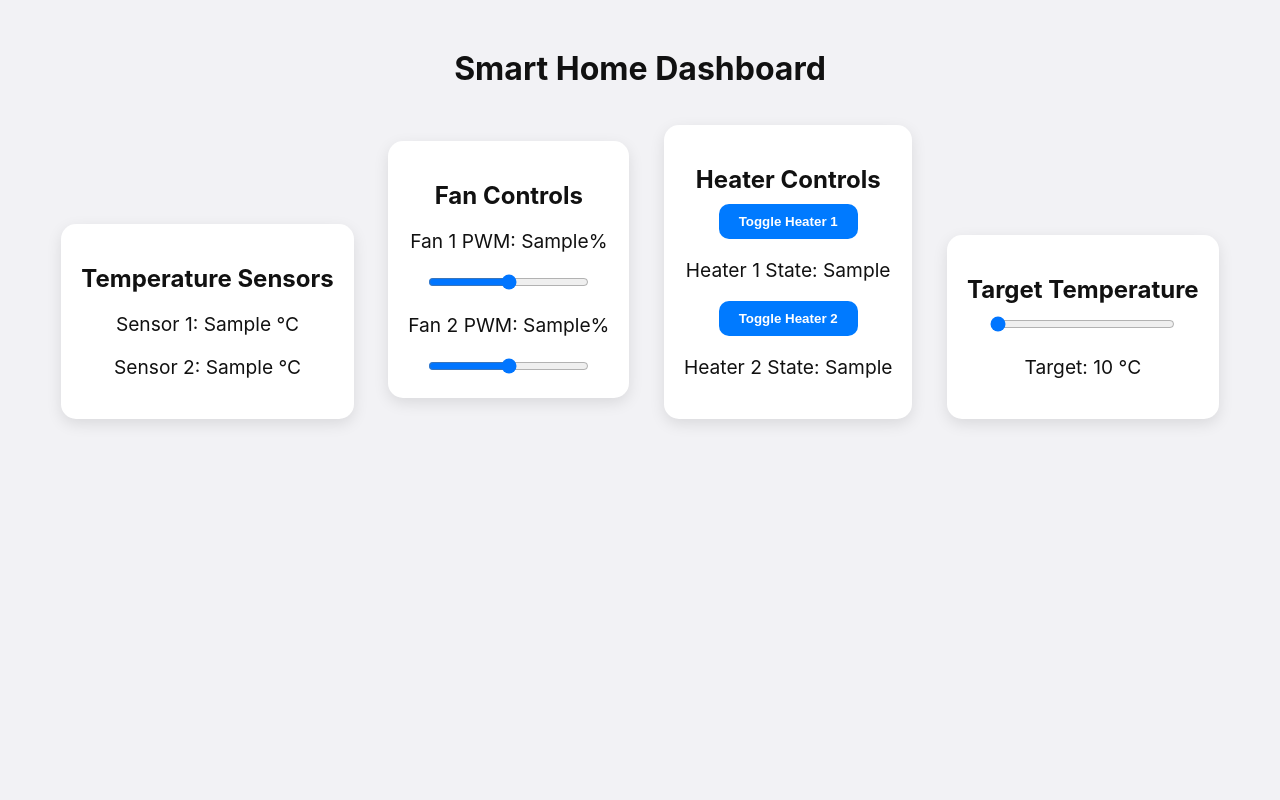
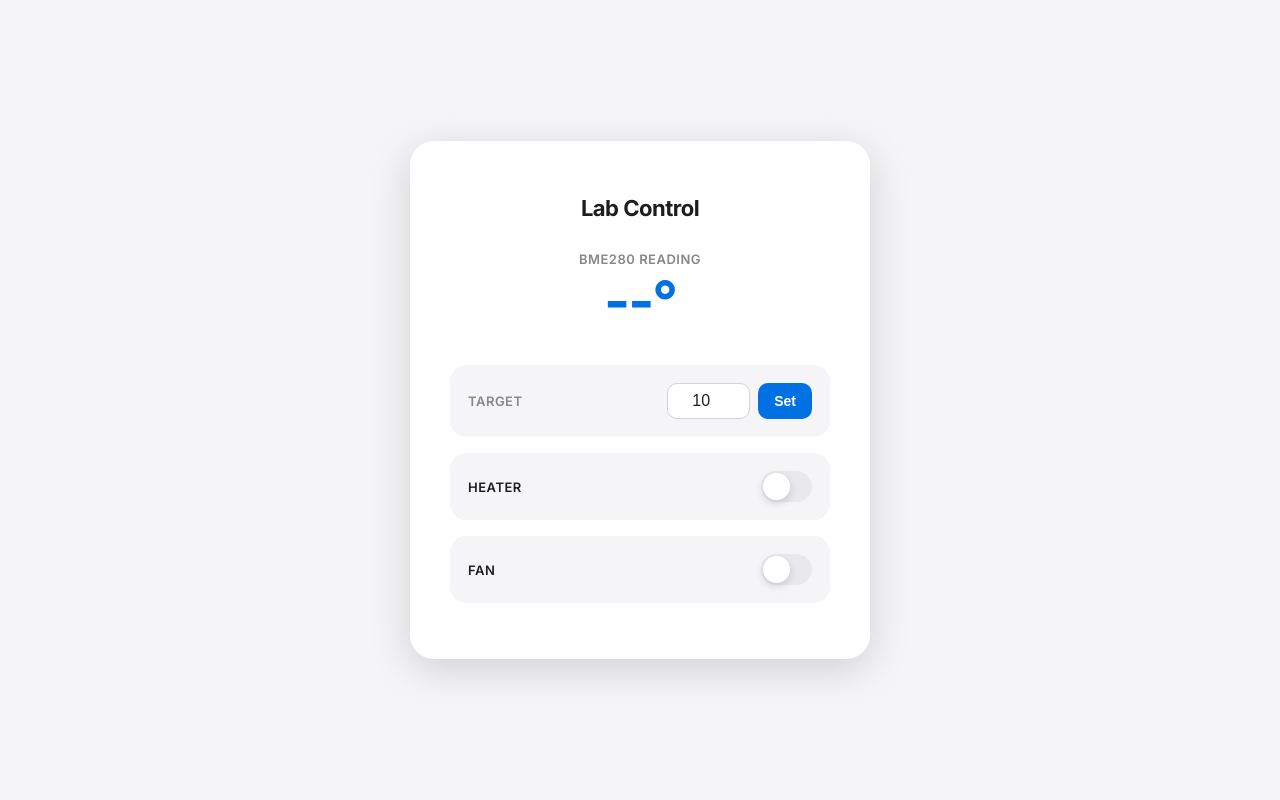
Before and after one commit to vincent331/raspi-smarthome, a Flask app: template code/templates/dashboard.html in a window 1280 px wide. Run offline with Flask 3, Linux system fonts and the light colour scheme; the template is opened without the code that fills it: most values are stand-ins (such as "Sample title", 1, 10 or a date in 2020).

Commit message:
changed the UI to look more aesthetic

```diff
--- a/code/templates/dashboard.html
+++ b/code/templates/dashboard.html
@@ -2,120 +2,241 @@
 <html lang="en">
 <head>
     <meta charset="UTF-8">
-    <title>Smart Home Dashboard</title>
+    <meta name="viewport" content="width=device-width, initial-scale=1.0">
+    <title>Experiment Control</title>
+    <link href="https://fonts.googleapis.com/css2?family=Inter:wght@400;500;600;700&display=swap" rel="stylesheet">
     <style>
+        :root {
+            --bg-color: #F5F5F7;
+            --card-bg: #ffffff;
+            --text-main: #1D1D1F;
+            --text-secondary: #86868B;
+            --accent: #0071E3;
+            --card-inner: #F5F5F7;
+            --input-border: #D2D2D7;
+        }
+
+        /* Dark Mode Colors */
+        @media (prefers-color-scheme: dark) {
+            :root {
+                --bg-color: #000000;
+                --card-bg: #1C1C1E;
+                --text-main: #F5F5F7;
+                --text-secondary: #A1A1A6;
+                --accent: #0A84FF;
+                --card-inner: #2C2C2E;
+                --input-border: #48484A;
+            }
+        }
+
         body {
-            font-family: -apple-system, BlinkMacSystemFont, "Helvetica Neue", sans-serif;
-            background: #f2f2f5;
-            color: #111;
+            font-family: 'Inter', -apple-system, sans-serif;
+            background-color: var(--bg-color);
+            color: var(--text-main);
+            display: flex;
+            justify-content: center;
+            align-items: center;
+            min-height: 100vh;
+            margin: 0;
+            transition: background-color 0.3s ease;
+        }
+
+        .container {
+            background-color: var(--card-bg);
+            border-radius: 24px;
+            box-shadow: 0 10px 40px rgba(0,0,0,0.15);
+            padding: 40px;
+            width: 100%;
+            max-width: 380px;
+            transition: background-color 0.3s ease;
+        }
+
+        h1 {
+            font-size: 22px;
+            font-weight: 700;
             text-align: center;
-            padding: 20px;
+            margin-bottom: 30px;
+            letter-spacing: -0.5px;
         }
 
         .card {
-            display: inline-block;
-            background: white;
-            padding: 20px;
-            margin: 15px;
-            border-radius: 15px;
-            box-shadow: 0px 5px 15px rgba(0,0,0,0.1);
-            min-width: 200px;
+            background-color: var(--card-inner);
+            border-radius: 16px;
+            padding: 18px;
+            margin-bottom: 16px;
+            display: flex;
+            justify-content: space-between;
+            align-items: center;
         }
 
-        h2 { margin-bottom: 10px; }
-        p { font-size: 1.2em; }
-        input[type=range] { width: 80%; }
+        .temp-display {
+            text-align: center;
+            margin-bottom: 30px;
+        }
+
+        .temp-value {
+            font-size: 56px;
+            font-weight: 700;
+            color: var(--accent);
+            letter-spacing: -2px;
+        }
+
+        .label {
+            font-size: 13px;
+            font-weight: 600;
+            color: var(--text-secondary);
+            text-transform: uppercase;
+            letter-spacing: 0.5px;
+        }
+
+        /* Input & Button */
+        .target-container {
+            display: flex;
+            gap: 8px;
+        }
+
+        input[type="number"] {
+            background-color: var(--card-bg);
+            color: var(--text-main);
+            border: 1px solid var(--input-border);
+            border-radius: 10px;
+            padding: 8px;
+            font-size: 16px;
+            width: 65px;
+            text-align: center;
+            outline: none;
+        }
+
         button {
-            padding: 10px 20px;
+            background-color: var(--accent);
+            color: white;
             border: none;
             border-radius: 10px;
-            background: #007aff;
-            color: white;
-            font-weight: bold;
+            padding: 10px 16px;
+            font-size: 14px;
+            font-weight: 600;
             cursor: pointer;
+            transition: opacity 0.2s;
+        }
+
+        button:active {
+            opacity: 0.7;
+        }
+
+        /* iOS Toggle Switch */
+        .switch {
+            position: relative;
+            display: inline-block;
+            width: 51px;
+            height: 31px;
+        }
+
+        .switch input {
+            opacity: 0; width: 0; height: 0;
+        }
+
+        .slider {
+            position: absolute;
+            cursor: pointer;
+            top: 0; left: 0; right: 0; bottom: 0;
+            background-color: #E9E9EB;
+            transition: .3s;
+            border-radius: 31px;
+        }
+
+        @media (prefers-color-scheme: dark) {
+            .slider { background-color: #3A3A3C; }
+        }
+
+        .slider:before {
+            position: absolute;
+            content: "";
+            height: 27px; width: 27px;
+            left: 2px; bottom: 2px;
+            background-color: white;
+            transition: .3s;
+            border-radius: 50%;
+            box-shadow: 0 3px 8px rgba(0,0,0,0.15);
+        }
+
+        input:checked + .slider {
+            background-color: #34C759;
+        }
+
+        input:checked + .slider:before {
+            transform: translateX(20px);
         }
     </style>
 </head>
 <body>
-    <h1>Smart Home Dashboard</h1>
 
-    <div class="card">
-        <h2>Temperature Sensors</h2>
-        <p>Sensor 1: <span id="temp1">{{ temp1 }}</span> °C</p>
-        <p>Sensor 2: <span id="temp2">{{ temp2 }}</span> °C</p>
+<div class="container">
+    <h1>Lab Control</h1>
+
+    <div class="temp-display">
+        <div class="label">BME280 Reading</div>
+        <div class="temp-value"><span id="current-temp">--</span>°</div>
     </div>
 
     <div class="card">
-        <h2>Fan Controls</h2>
-        <p>Fan 1 PWM: <span id="fan1">{{ fan1 }}</span>%</p>
-        <input type="range" min="0" max="100" value="{{ fan1 }}" id="fan1slider">
-        <p>Fan 2 PWM: <span id="fan2">{{ fan2 }}</span>%</p>
-        <input type="range" min="0" max="100" value="{{ fan2 }}" id="fan2slider">
+        <span class="label">Target</span>
+        <div class="target-container">
+            <input type="number" id="target-input" value="{{ target_temp }}" step="0.5">
+            <button onclick="setTarget()">Set</button>
+        </div>
     </div>
 
     <div class="card">
-        <h2>Heater Controls</h2>
-        <button onclick="toggleHeater('heater1')">Toggle Heater 1</button>
-        <p>Heater 1 State: <span id="heater1">{{ heater1 }}</span></p>
-        <button onclick="toggleHeater('heater2')">Toggle Heater 2</button>
-        <p>Heater 2 State: <span id="heater2">{{ heater2 }}</span></p>
+        <span class="label" style="color: var(--text-main);">Heater</span>
+        <label class="switch">
+            <input type="checkbox" id="heater-toggle" onchange="toggleDevice('heater', this.checked)">
+            <span class="slider"></span>
+        </label>
     </div>
 
     <div class="card">
-        <h2>Target Temperature</h2>
-        <input type="range" min="15" max="35" value="{{ target_temp }}" id="targetTempSlider">
-        <p>Target: <span id="targetTemp">{{ target_temp }}</span> °C</p>
+        <span class="label" style="color: var(--text-main);">Fan</span>
+        <label class="switch">
+            <input type="checkbox" id="fan-toggle" onchange="toggleDevice('fan', this.checked)">
+            <span class="slider"></span>
+        </label>
     </div>
+</div>
 
 <script>
-function updateDevice(device, state) {
-    fetch('/control_device', {
-        method: 'POST',
-        headers: {'Content-Type': 'application/json'},
-        body: JSON.stringify({device: device, state: state})
-    });
-}
+    function updateData() {
+        fetch('/api/temps')
+            .then(response => response.json())
+            .then(data => {
+                document.getElementById('current-temp').innerText = data.temp;
+                const heaterToggle = document.getElementById('heater-toggle');
+                const fanToggle = document.getElementById('fan-toggle');
 
-function toggleHeater(device) {
-    let stateElem = document.getElementById(device);
-    let state = stateElem.innerText == "1" ? "off" : "on";
-    updateDevice(device, state);
-}
+                if(document.activeElement !== heaterToggle) heaterToggle.checked = data.heater === 1;
+                if(document.activeElement !== fanToggle) fanToggle.checked = data.fan === 1;
+            });
+    }
 
-// Fan sliders
-document.getElementById('fan1slider').addEventListener('input', (e) => {
-    document.getElementById('fan1').innerText = e.target.value;
-    updateDevice('fan1', e.target.value);
-});
-document.getElementById('fan2slider').addEventListener('input', (e) => {
-    document.getElementById('fan2').innerText = e.target.value;
-    updateDevice('fan2', e.target.value);
-});
+    setInterval(updateData, 2000);
+    updateData();
 
-// Target temp slider
-document.getElementById('targetTempSlider').addEventListener('input', (e) => {
-    let target = e.target.value;
-    document.getElementById('targetTemp').innerText = target;
+    function toggleDevice(device, isChecked) {
+        fetch('/control_device', {
+            method: 'POST',
+            headers: {'Content-Type': 'application/json'},
+            body: JSON.stringify({ device: device, state: isChecked ? 'on' : 'off' })
+        });
+    }
 
-    fetch('/set_target', {
-        method: 'POST',
-        headers: {'Content-Type': 'application/x-www-form-urlencoded'},
-        body: `target=${target}`
-    });
-});
+    function setTarget() {
+        const val = document.getElementById('target-input').value;
+        fetch('/set_target', {
+            method: 'POST',
+            headers: {'Content-Type': 'application/json'},
+            body: JSON.stringify({ target: val })
+        });
+    }
+</script>
 
-// Auto-refresh sensor values every 5s
-setInterval(async () => {
-    const res = await fetch('/api/temps');
-    const data = await res.json();
-    document.getElementById('temp1').innerText = data.temp1;
-    document.getElementById('temp2').innerText = data.temp2;
-    document.getElementById('fan1').innerText = data.fan1;
-    document.getElementById('fan2').innerText = data.fan2;
-    document.getElementById('heater1').innerText = data.heater1;
-    document.getElementById('heater2').innerText = data.heater2;
-    document.getElementById('targetTemp').innerText = data.target_temp;
-}, 5000);
-</script>
 </body>
 </html>
```
